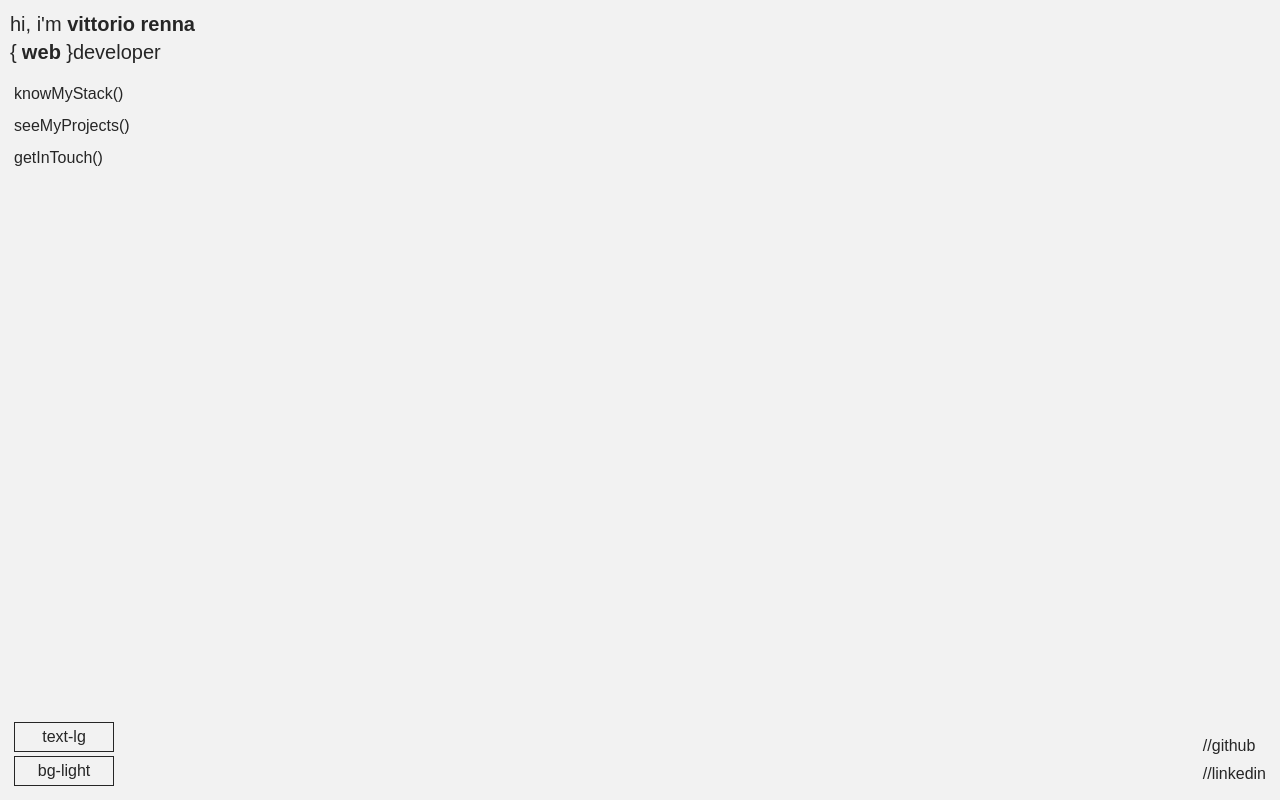
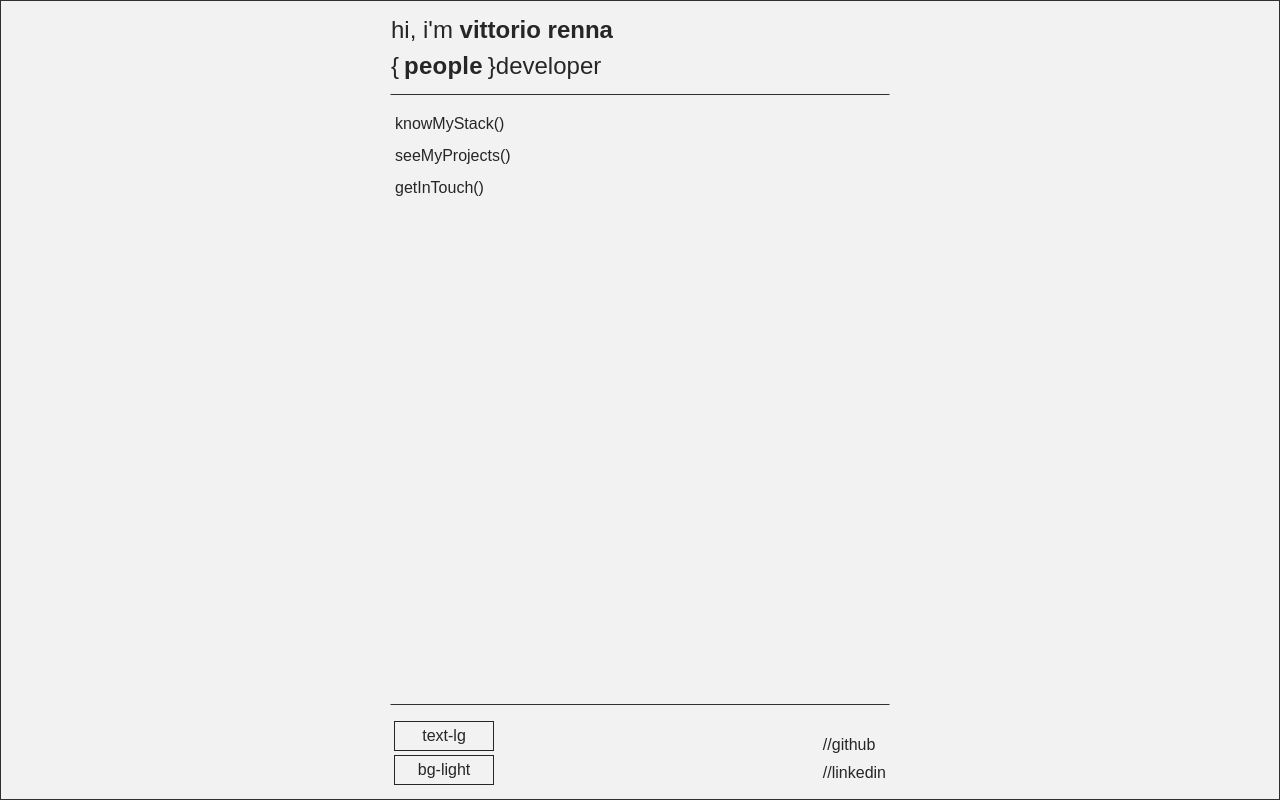
Before and after one commit to rennavittorio/personal-portfolio, a Vue app: page / in a window 1280 px wide. Built offline with nearby package versions, Linux system fonts and the light colour scheme.

Commit message:
style: increase font size and limit conteiner witdh

```diff
--- a/src/App.vue
+++ b/src/App.vue
@@ -26,10 +26,12 @@ export default {
   store.mode===0?['bg-main-bg-light', 'text-main-tx-light']:['bg-main-bg-dark', 'text-main-tx-dark'], 'tracking-tigher',
   'flex', 'flex-col']">
 
+
+
     <HeaderComp
-    :class="[store.textSize === 'lg'?'text-[20px]':'',
-    store.textSize === 'md'?'text-[16px]':'',
-    store.textSize === 'sm'?'text-[12px]':'',
+    :class="[store.textSize === 'lg'?'text-[24px]':'',
+    store.textSize === 'md'?'text-[20px]':'',
+    store.textSize === 'sm'?'text-[16px]':'',
     ]"
     />
 
@@ -47,6 +49,9 @@ export default {
     ]"
     />
 
+
+
+
   </div>
 
 
@@ -57,6 +62,7 @@ export default {
   width: 100vw;
   height: 100vh;
   padding: 10px;
+  border: 1px solid #2f2f2f;
 }
 
 .page-site * {
--- a/src/components/HeaderComp.vue
+++ b/src/components/HeaderComp.vue
@@ -32,7 +32,7 @@ export default defineComponent({
         }
     },
     mounted(){
-        this.setRoles();
+        // this.setRoles();
         //stopped for now
     }
 })
@@ -44,7 +44,7 @@ export default defineComponent({
 
 <template>
 
-    <header class="header container text-xl mb-3">
+    <header class="header container mb-3">
         <h1 class="my-name">
             hi, i'm <strong>{{ profileName }}</strong>
         </h1>
@@ -69,8 +69,8 @@ export default defineComponent({
     white-space: nowrap;
     margin: 0 5px;
     letter-spacing: .01em;
-    animation:
-        typing 4s steps(60, end) infinite alternate
+    /* animation:
+        typing 4s steps(60, end) infinite alternate */
         /* blink-caret 1s step-end infinite; */
     /* stopped for now  */
 }
--- a/src/style.css
+++ b/src/style.css
@@ -1,3 +1,13 @@
 @tailwind base;
 @tailwind components;
 @tailwind utilities;
+
+.container {
+    max-width: 500px;
+}
+
+.container:not(:last-child){
+    border: 1px solid transparent;
+    border-color: transparent transparent #2f2f2f transparent;
+    padding-bottom: 10px;
+}
```
